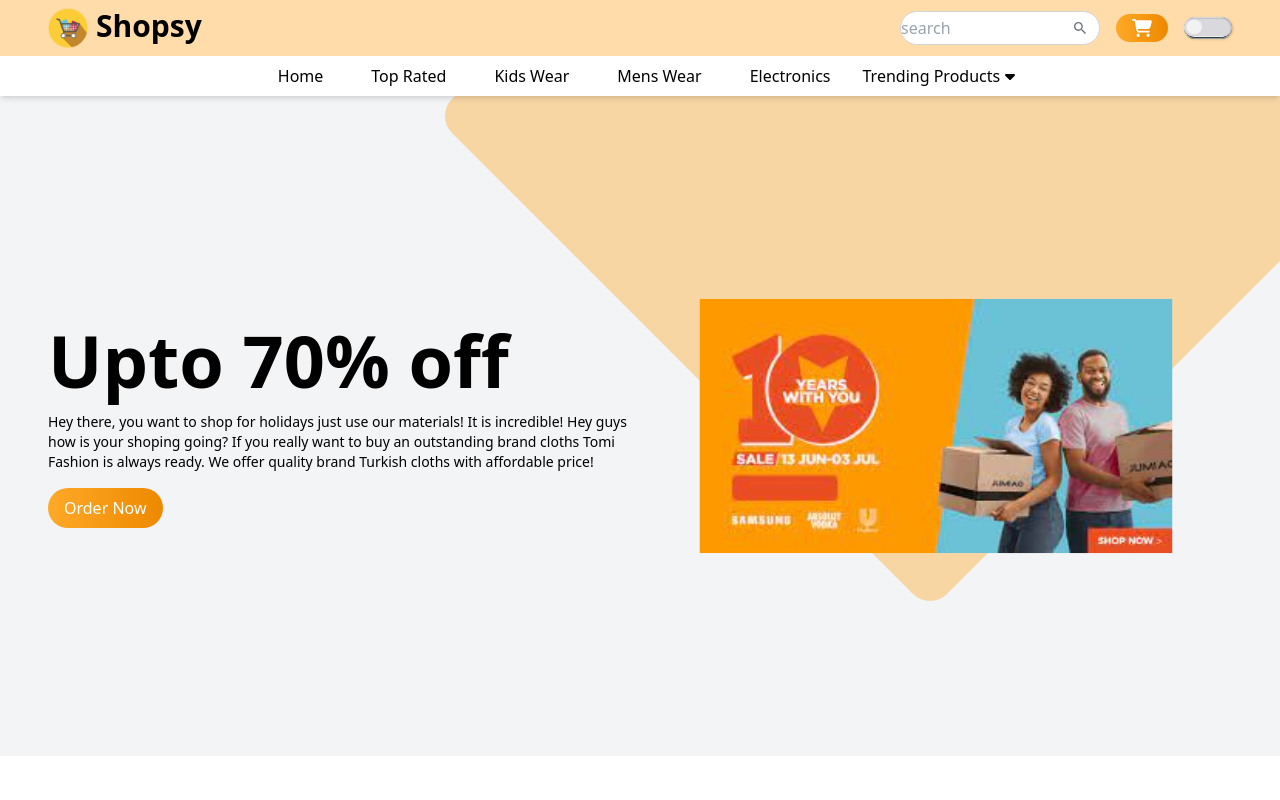
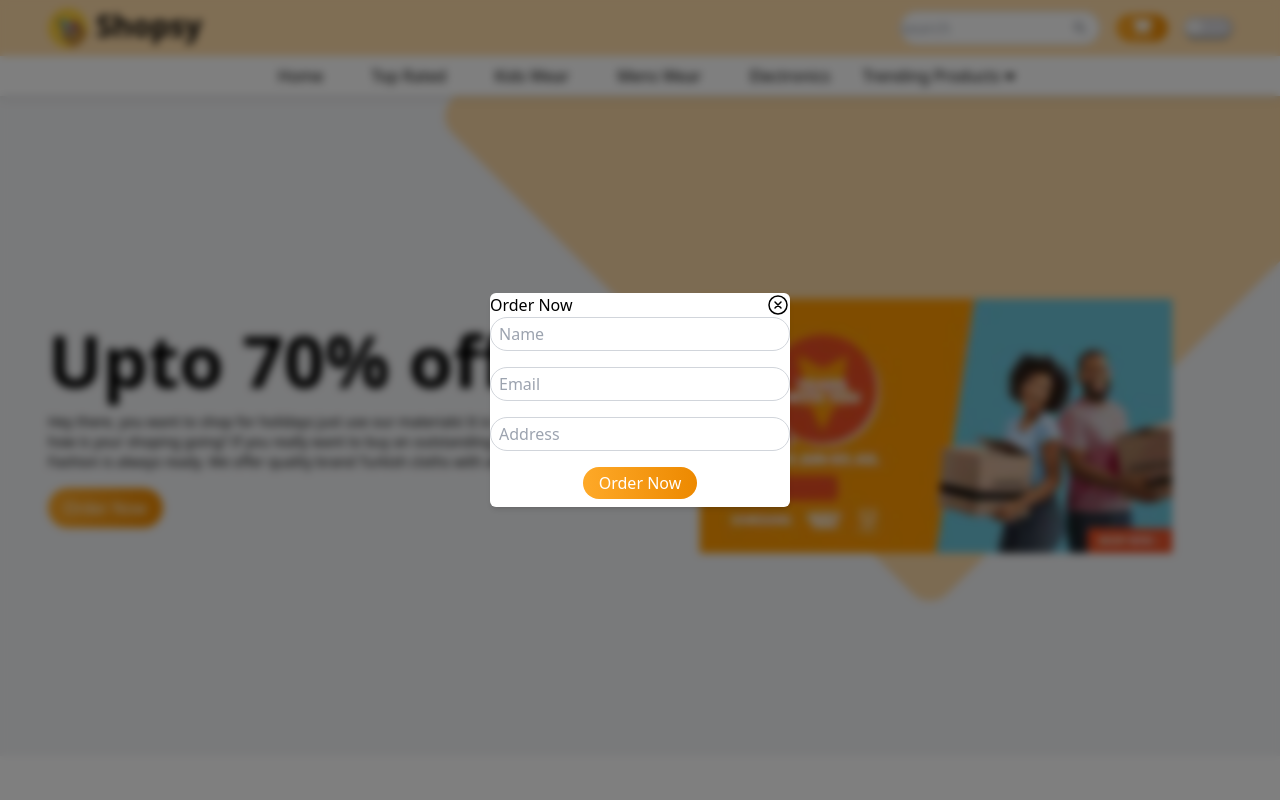
Before and after one commit to abeselom-ab/E-commerce, a React (Vite) app: page / in a window 1280 px wide. Both pictures are taken after a click on the button 1142 px from the left and 28 px from the top of the page. Shown: the top 800 px of the page. Built offline with nearby package versions, Linux system fonts and the light colour scheme.

Commit message:
Complete home page of E-Commerce

```diff
--- a/src/App.jsx
+++ b/src/App.jsx
@@ -1,4 +1,4 @@
-import React, { useEffect } from 'react';
+import React, { useState, useEffect } from 'react';
 import Navbar from './components/Navbar/Navbar';
 import Hero from './components/Hero/Hero';
 import Products from './components/Products/Products';
@@ -9,7 +9,13 @@ import Banner from './components/Banner/Banner';
 import Subscribe from './components/Subscribe/Subscribe';
 import Testimonial from './components/Testimonial/Testimonial';
 import Footer from './components/Footer/Footer';
+import Popup from './components/Popup/Popup';
+
 function App() {
+const [orderPopup, setOrderPoupup]= React.useState(false);
+const handleOrderPopup = () =>{
+  setOrderPoupup(!orderPopup);
+}
 
   React.useEffect(() => {
     AOS.init({
@@ -23,15 +29,16 @@ function App() {
 
   return (
     <div className='bg-white dark:bg-gray-900  dark:text-white duration-300 '>
-      <Navbar />
-      <Hero />
-      <Products />
-      <TopProducts />
+      <Navbar handleOrderPopup={handleOrderPopup} />
+      <Hero handleOrderPopup={handleOrderPopup} />
+      <Products handleOrderPopup={handleOrderPopup} />
+      <TopProducts handleOrderPopup={handleOrderPopup} />
       <Banner />
       <Subscribe />
       <Products />
       <Testimonial />
       <Footer />
+      <Popup orderPopup={orderPopup} setOrderPoupup={setOrderPoupup} />
     </div>
   );
 };
--- a/src/components/Hero/Hero.jsx
+++ b/src/components/Hero/Hero.jsx
@@ -23,7 +23,7 @@ const ImageList=[
  description:'Hey there, you want to shop for holidays just use our materials! It is incredible! Hey guys how is your shoping going? If you really want to buy an outstanding brand cloths Tomi Fashion is always ready. We offer quality brand Turkish cloths with affordable price! '
 }
 ];
-const Hero = () => {
+const Hero = ({handleOrderPopup}) => {
   var settings= {
     dots:false,
     arrows:false,
@@ -72,6 +72,7 @@ const Hero = () => {
               >
                 <button
                 className='bg-gradient-to-r from-primary to-secondary rounded-full hover:scale-105 duration-200 text-white py-2 px-4'
+                onClick={handleOrderPopup}
                 >Order Now</button>
               </div>
             </div>
--- a/src/components/Navbar/Navbar.jsx
+++ b/src/components/Navbar/Navbar.jsx
@@ -50,7 +50,7 @@ const DropdownLinks= [
   },
 
 ]
-const Navbar = () => {
+const Navbar = ({handleOrderPopup}) => {
   return (
     <div className='bg-white shadow-md dark:bg-gray-900 dark:text-white duration-200 relative z-40 '>
     {/* Uppper Navbar */}
@@ -83,7 +83,7 @@ const Navbar = () => {
 
            {/*Order button*/}
             <button
-            onClick={()=> alert("ordering is not available")}
+            onClick={()=> handleOrderPopup()}
             className='bg-gradient-to-r from-primary to-secondary transition-all duration-200 py-1 px-4 rounded-full flex items-center gap-3 group '>
             <span
             className='group-hover:block hidden transition-all duration-200'
@@ -102,7 +102,7 @@ const Navbar = () => {
         </div>
       </div>
     {/*Lower Navbar */}
-      <div className='flex justify-center'>
+      <div data-aos='zoom-in' className='flex justify-center'>
         <ul className='sm:flex hidden items-center gap-4'>
           {Menu.map((data)=>(
               <li key={data.id} className=''>
--- /dev/null
+++ b/src/components/Popup/Popup.jsx
@@ -0,0 +1,57 @@
+import React from 'react'
+import { IoCloseCircleOutline } from 'react-icons/io5'
+const Popup = ({orderPopup, setOrderPoupup}) => {
+  return (
+  <>
+    {orderPopup && (
+        <div className='popup'>
+            <div className='h-screen w-screen fixed bg-black/50 z-50 top-0 right-0 backdrop-blur-sm '>
+              <div className='fixed top-1/2 left-1/2 -translate-x-1/2 -translate-y-1/2 shadow-md bg-white dark:bg-gray-900 rounded-md w-[300px]'>
+                {/*header*/}
+                 <div className='flex items-center justify-between'>
+                    <div>
+                        <h1>Order Now</h1>
+                    </div>
+                    <div>
+                        <IoCloseCircleOutline
+                        className='text-2xl cursor-pointer'
+                        onClick={() => setOrderPoupup(false)}
+                        />
+                    </div>
+                 </div>
+                {/*form section*/}
+                <div className=''>
+                    <input
+                    type="text"
+                    placeholder='Name'
+                    className='w-full rounded-full border border-gray-300 dark:border-gray-500 dark:bg-gray-800 px-2 py-1 mb-4'
+                    />
+                    <input
+                    type="email"
+                    placeholder='Email'
+                    className='w-full rounded-full border border-gray-300 dark:border-gray-500 dark:bg-gray-800 px-2 py-1 mb-4'
+                    />
+                    <input
+                    type="text"
+                    placeholder='Address'
+                    className='w-full rounded-full border border-gray-300 dark:border-gray-500 dark:bg-gray-800 px-2 py-1 mb-4'
+                    />
+                    <div className='flex justify-center mb-2'>
+                      <button
+                        className='bg-gradient-to-r from-primary to-secondary hover:scale-105 duration-200 text-white py-1 px-4 rounded-full'
+                      >
+                        Order Now
+                      </button>
+                    </div>
+                </div>
+              </div>
+            </div>
+
+        </div>
+    )}
+  </>
+    );
+
+}
+
+export default Popup
--- a/src/components/Products/Products.jsx
+++ b/src/components/Products/Products.jsx
@@ -6,7 +6,7 @@ import Img4 from '../../assets/image/products/baggy-outfit-1.jpg';
 import Img5 from '../../assets/image/products/baggy-outfit-2.jpg';
 
 import { FaStar } from 'react-icons/fa6';
-const Products = () => {
+const Products = ({handleOrderPopup}) => {
     const ProductsData = [
         {
             id: 1,
@@ -62,7 +62,7 @@ const Products = () => {
             </div>
             {/*body section*/}
             <div>
-                <div className='grid max-sm:grid-cols-2 sm:grid-cols-2 md:grid-cols-3 lg:grid-cols-4 xl:grid-cols-5 gap-5'>
+                <div className='grid max-sm:grid-cols-1 sm:grid-cols-2 md:grid-cols-3 lg:grid-cols-4 xl:grid-cols-5 gap-5 place-items-center'>
                     {/*card section*/}
                     {ProductsData.map((data)=>(
                         <div
@@ -87,14 +87,15 @@ const Products = () => {
                     ))}
                 </div>
                  {/*view all products */}
-                 <div className='flex justify-center '>
+                 <div data-aos='fade-up' className='flex justify-center '>
                     <button
                       className='bg-primary cursor-pointer hover:scale-105 text-white py-1 px-5 duration-300
                       rounded-md mt-1 '
+                      onClick={handleOrderPopup}
                     >
                       View All Products
                     </button>
-                    </div>
+                 </div>
             </div>
         </div>
     </div>
--- a/src/components/TopProducts/TopProducts.jsx
+++ b/src/components/TopProducts/TopProducts.jsx
@@ -25,7 +25,7 @@ const ProductsData = [
        description:'Hey, there do not forget to purchase our top products'
        }
 ]
-const TopProducts = () => {
+const TopProducts = ({handleOrderPopup}) => {
   return (
     <div>
         <div className='container'>
@@ -69,6 +69,7 @@ const TopProducts = () => {
                               <button
                                 className='bg-primary hover:scale-105 text-white py-1 px-4 duration-300
                                 rounded-full mt-4 group-hover:bg-white group-hover:text-primary '
+                                onClick={handleOrderPopup}
                               >
                                 Order Now
                               </button>
```
